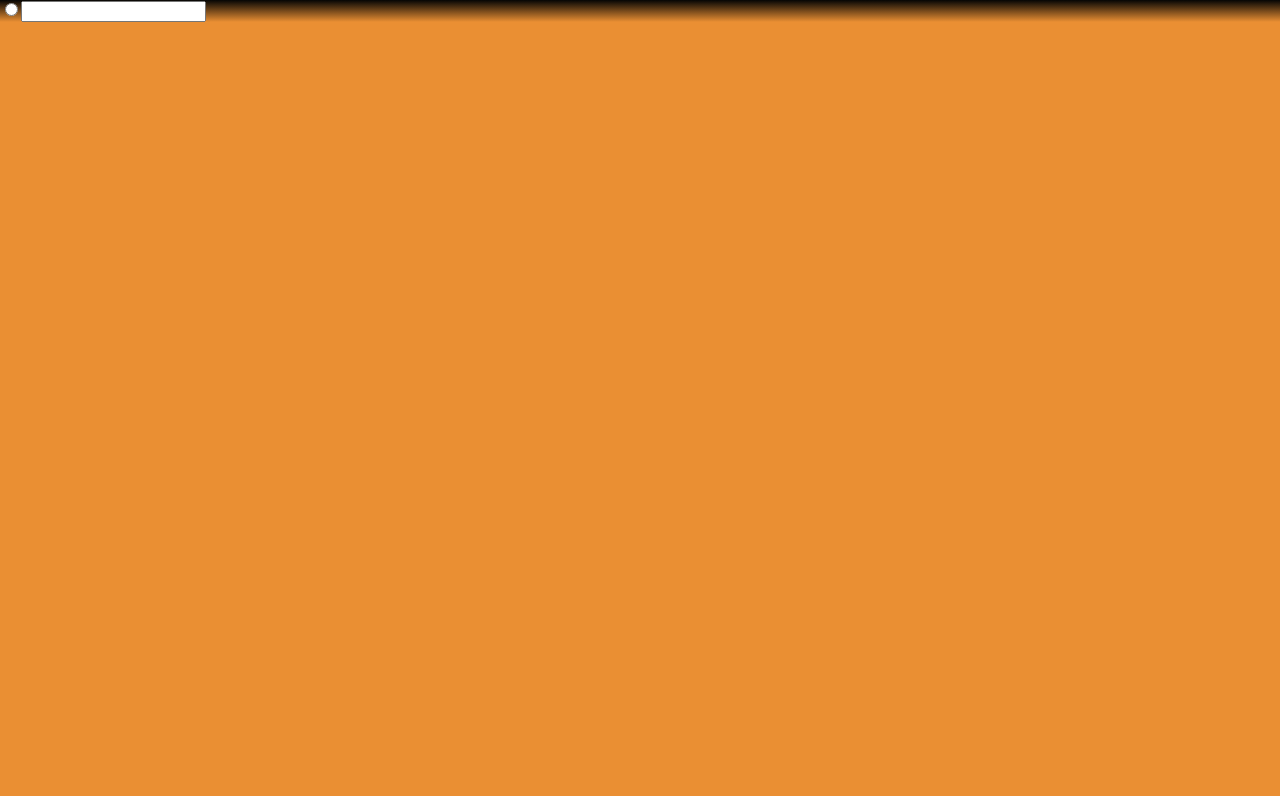
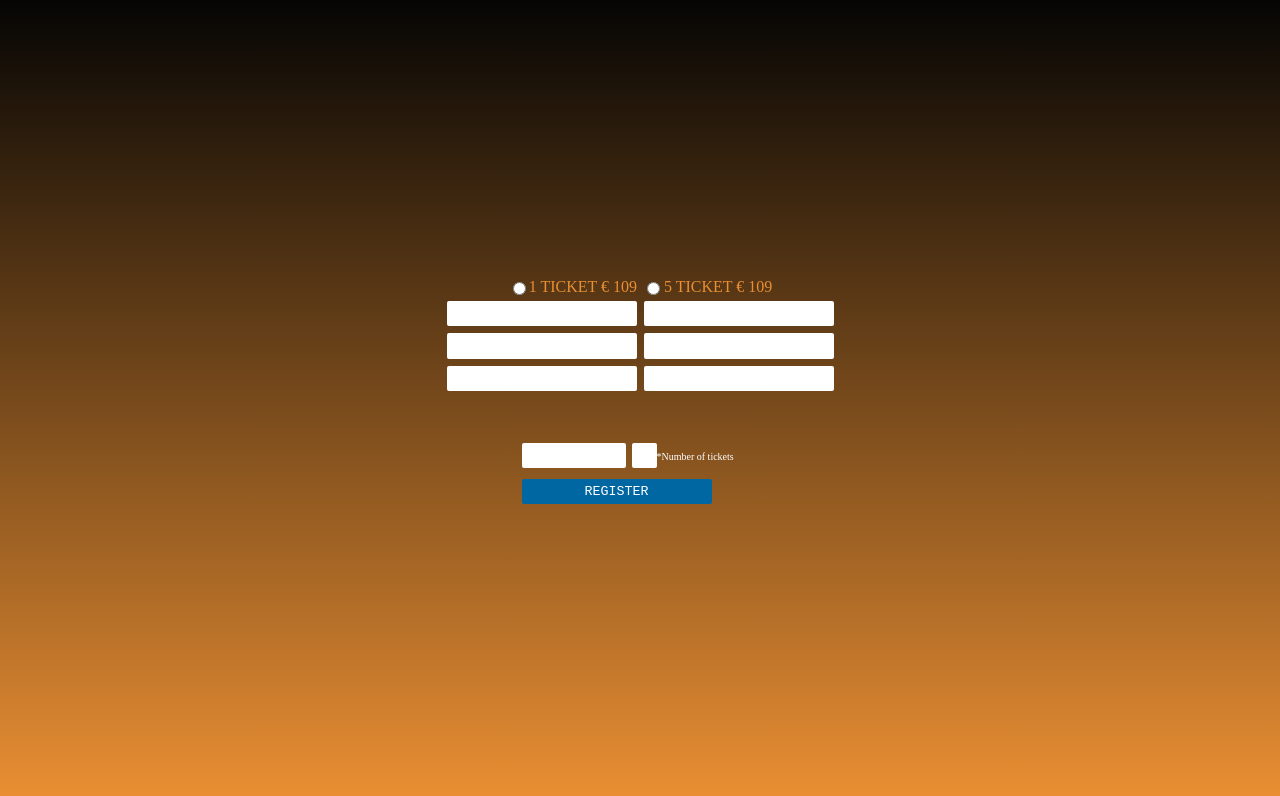
Before and after one commit to kisickilukasz/GetResponse-Junior-Dev-Task, a React app: page / in a window 1280 px wide. Built offline with nearby package versions, Linux system fonts and the light colour scheme.

Commit message:
Component creation and styling using this.props

```diff
--- a/reactApp/components/Form.js
+++ b/reactApp/components/Form.js
@@ -1,14 +1,26 @@
 import React from 'react';
 
+import FooterContainer from './Form/FooterContainer';
+import Input from './Form/Input';
+import Label from './Form/Label'
 import RadioInput from './Form/RadioInput';
-import TextInput from './Form/TextInput';
+import Textarea from './Form/Textarea';
 
 export default class From extends React.Component {
   render() {
     return (
-      <form>
-          <RadioInput />
-          <TextInput />
+      <form className="flex-container" id="form">
+          <RadioInput className="flex-radio-input" id="flex-radio-left" type="radio" name="ticket-radio" value="1" />
+          <Label className="radio-label" htmlFor="flex-radio-left" data_placeholderfor="flex-radio-left" value="1 TICKET € 109" />
+          <RadioInput className="flex-radio-input" id="flex-radio-right" type="radio" name="ticket-radio" value="5"/>
+          <Label className="radio-label" htmlFor="flex-radio-right" value="5 TICKET € 109" />
+          <Input className="flex-item left-column input-placeholder" data_placeholder="First Name" type="text" value="" name="first_name" />
+          <Input className="flex-item input-placeholder" data_placeholder="Last Name" type="text" value="" name="last_name" />
+          <Textarea className="flex-item text-area left-column input-placeholder" data_placeholder="Textarea1" name="textarea_1" value="" type="text" />
+          <Textarea className="flex-item text-area input-placeholder" data_placeholder="Textarea2" name="textarea_2" value="" type="text" />
+          <Input className="flex-item left-column input-placeholder" data_placeholder="Email" type="text" name="email" value="" />
+          <Input className="flex-item input-placeholder" data_placeholder="Password" type="password" name="password" value="" />
+          <FooterContainer className="flex-item footer-container" name="footer-container" />
       </form>
     )
   }
--- /dev/null
+++ b/reactApp/components/Form/FooterContainer.js
@@ -0,0 +1,18 @@
+import React from 'react';
+
+import Input from './Input';
+import Span from './Span';
+
+export default class FooterContainer extends React.Component {
+  render() {
+    const props = this.props;
+    return (
+      <div className={props.className} name={props.name}>
+        <Input className="flex-item input-placeholder" id="vid-number" data_placeholder="Vid Number" type="text" name="vid_number" value="" />
+        <Input id="ticket-count" type="text" name="ticket_count" value="" data_placeholder="" />
+        <Span id="ticket-count-label" value="*Number of tickets" />
+        <Input className="flex-item submit-button" type="submit" value="REGISTER" />
+      </div>
+    )
+  }
+}
--- /dev/null
+++ b/reactApp/components/Form/Input.js
@@ -0,0 +1,10 @@
+import React from 'react';
+
+export default class Input extends React.Component {
+  render() {
+    const props = this.props;
+    return (
+      <input className={props.className} id={props.id} type={props.type} name={props.name} value={props.value} data-placeholder={props.data_placeholder} />
+    )
+  }
+}
--- /dev/null
+++ b/reactApp/components/Form/Label.js
@@ -0,0 +1,10 @@
+import React from 'react';
+
+export default class Label extends React.Component {
+  render() {
+    const props = this.props;
+    return (
+      <label className={props.className} htmlFor={props.htmlFor}>{props.value}</label>
+    )
+  }
+}
--- a/reactApp/components/Form/RadioInput.js
+++ b/reactApp/components/Form/RadioInput.js
@@ -2,8 +2,9 @@ import React from 'react';
 
 export default class RadioInput extends React.Component {
   render() {
+    const props = this.props;
     return (
-      <input type="radio" />
+      <input className={props.className} id={props.id} type={props.type} name={props.name} value={props.value} />
     )
   }
 }
--- /dev/null
+++ b/reactApp/components/Form/Span.js
@@ -0,0 +1,10 @@
+import React from 'react';
+
+export default class Span extends React.Component {
+  render() {
+    const props = this.props;
+    return (
+      <span id={props.id}>{props.value}</span>
+    )
+  }
+}
--- a/reactApp/components/Form/TextInput.js
+++ /dev/null
@@ -1,9 +0,0 @@
-import React from 'react';
-
-export default class TextInput extends React.Component {
-  render() {
-    return (
-      <input type="text" />
-    )
-  }
-}
--- /dev/null
+++ b/reactApp/components/Form/Textarea.js
@@ -0,0 +1,10 @@
+import React from 'react';
+
+export default class Textarea extends React.Component {
+  render() {
+    const props = this.props;
+    return (
+      <textarea className={props.className} id={props.id} type={props.type} name={props.name} value={props.value} data-placeholder={props.data_placeholder} ></textarea>
+    )
+  }
+}
--- a/reactApp/index.css
+++ b/reactApp/index.css
@@ -175,7 +175,7 @@ body {
 
 #ticket-count {
     width: 25px;
-    margin-left: 3px;
+    margin-left: 6px;
     box-sizing: border-box;
     border-style: none;
     border-radius: 2px;
@@ -195,7 +195,7 @@ body {
     color: white;
 }
 
-.footer-box {
+.footer-container {
     width: 240px;
     margin-top: 40px;
 }
```
Also changed, not shown: isolated app/index.html (+1 -1 lines).
